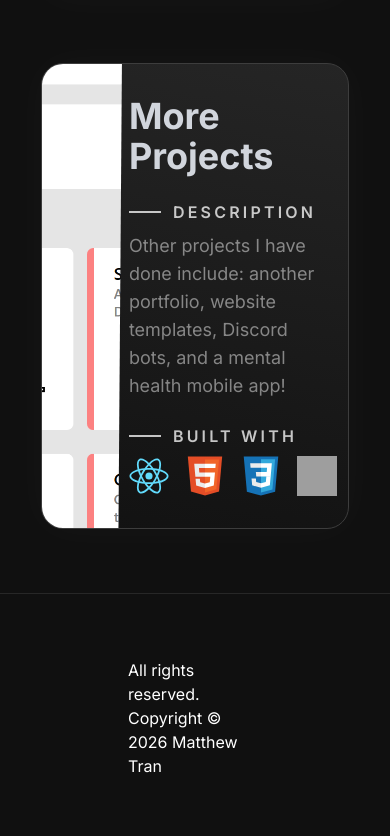
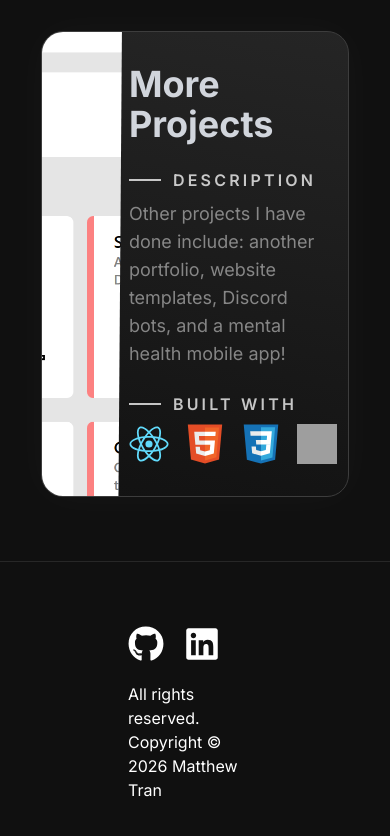
Before and after one commit to 2020mtran/2026portfolio, a Next.js app in the folder portfolio/: page / in a window 390 px wide. Shown: the part 4673-5509 px from the top of the page. Built offline with nearby package versions, Linux system fonts and the light colour scheme; grey boxes are pictures that could not be loaded.

Commit message:
Footer created, all Github icons are attached to links. Footer icons are attached to correct links too.

```diff
--- a/portfolio/src/app/page.tsx
+++ b/portfolio/src/app/page.tsx
@@ -9,6 +9,7 @@ import MobileHeader from "@/components/ui/mobileHeader";
 import { useScrollbarVisibility } from "@/components/ui/useScrollbarVisibility";
 import { ChevronDown } from "lucide-react";
 import ProjectCard from "@/components/ui/projectShowcase";
+import { FaGithub, FaLinkedin } from "react-icons/fa";
 
 export default function Home() {
 
@@ -48,16 +49,16 @@ export default function Home() {
   ]
 
   return (
-    <div className="flex flex-col min-h-screen items-center justify-center gap-16 overflow-hidden relative w-full py-16">
+    <div className="flex flex-col min-h-screen items-center justify-center gap-16 overflow-hidden relative w-full py-8">
 
-      <div className="lg:hidden absolute inset-0">
+      <div className="lg:hidden absolute inset-0 pointer-events-none -z-10">
         <Spotlight
           gradientFirst="radial-gradient(68.54% 68.72% at 50% 31.46%, hsla(220, 100%, 85%, .1) 0, hsla(360, 100%, 0%, 0.2) 50%, hsla(210, 100%, 45%, 0) 80%)"
           gradientSecond="radial-gradient(50% 50% at 50% 50%, hsla(210, 100%, 85%, .06) 0, hsla(210, 100%, 55%, .02) 80%, transparent 100%)"
           gradientThird="radial-gradient(50% 50% at 50% 50%, hsla(210, 100%, 85%, .04) 0, hsla(210, 100%, 45%, .02) 80%, transparent 100%)"
         />
       </div>
-      <div className="hidden lg:flex absolute inset-0">
+      <div className="hidden lg:flex absolute inset-0 pointer-events-none -z-10">
         <Spotlight
           gradientFirst="radial-gradient(68.54% 68.72% at 50% 31.46%, hsla(220, 100%, 85%, .21) 0, hsla(360, 100%, 0%, 0.12) 50%, hsla(210, 100%, 45%, 0) 80%)"
           gradientSecond="radial-gradient(50% 50% at 50% 50%, hsla(210, 100%, 85%, .06) 0, hsla(210, 100%, 55%, .02) 80%, transparent 100%)"
@@ -386,27 +387,45 @@ export default function Home() {
             title="Wuwa.Network"
             description="Users upload an image of their in-game stats and extract data using Optical Character Recognition (OCR) with ~100% accuracy including post-processing."
             iconsArray={["/nextjs-original.svg", "/tailwindcss-original.svg", "/python-original.svg"]}
+            githubLink="https://github.com/2020mtran/card-testing"
           />
           <ProjectCard
             image="/EatWithEmilyHomepage.png"
             title="Freelancing Project"
             description="For a client who wanted her recipe website upgraded. Includes dynamic content rendering of ~150 pages, cloud databasing, and revenue-generating ads. "
             iconsArray={["/react-original.svg", "/tailwindcss-original.svg", "/cloudinary.svg"]}
+            githubLink="https://github.com/2020mtran/recipe-website"
           />
           <ProjectCard
             image="/WebsiteTemplateExample.png"
             title="More Projects"
             description="Other projects I have done include: another portfolio, website templates, Discord bots, and a mental health mobile app! "
             iconsArray={["/react-original.svg", "/html5-original.svg", "/css3-original.svg", "/python-original.svg", "/amazonwebservices-original-wordmark.svg", "/mongodb-original.svg", "/firebase-original.svg"]}
+            githubLink="https://github.com/2020mtran"
           />
       </div>
 
       {/* container for footer pc */}
-      <div className='flex flex-col w-full px-32 pt-16 border-t border-[#f2f2f21a]'>
-            <div className='flex flex-col gap-5'>
-              <p className='text-white text-left text-xxs/3 md:text-xs lg:text-base xl:text-lg 2xl:text-xl 3xl:text-xl'>All rights reserved. Copyright © 2026 Matthew Tran</p>
-            </div>
+      <div className='flex flex-col w-full px-32 pt-16 pb-8 border-t border-[#f2f2f21a]'>
+        <div className='flex flex-col gap-5'>
+          <div className="flex flex-row gap-5">
+            <a
+            href="https://github.com/2020mtran"
+            target="_blank"
+            className="hover:scale-110 transition-transform inline-block"
+            >
+              <FaGithub className="text-4xl text-white" />
+            </a>
+            <a
+            href="https://www.linkedin.com/in/2020mtran/"
+            target="_blank"
+            >
+              <FaLinkedin className="text-4xl text-white hover:scale-110 transition-transform" />
+            </a>
+          </div>
+          <p className='text-white text-left text-md'>All rights reserved. Copyright © 2026 Matthew Tran</p>
         </div>
+      </div>
 
     </div>
   );
--- a/portfolio/src/components/ui/projectShowcase.tsx
+++ b/portfolio/src/components/ui/projectShowcase.tsx
@@ -6,10 +6,11 @@ type ProjectCardProps = {
     title: string;
     description: string;
     iconsArray: Array<string>;
+    githubLink: string;
 }
 
 export default function ProjectCard({
-    image, title, description, iconsArray,
+    image, title, description, iconsArray, githubLink,
 }: ProjectCardProps) {
 
     return (
@@ -80,7 +81,7 @@ export default function ProjectCard({
                 ))}
 
                 <a
-                href="https://github.com"
+                href={githubLink}
                 target="_blank"
                 className="ml-auto"
                 >
```
